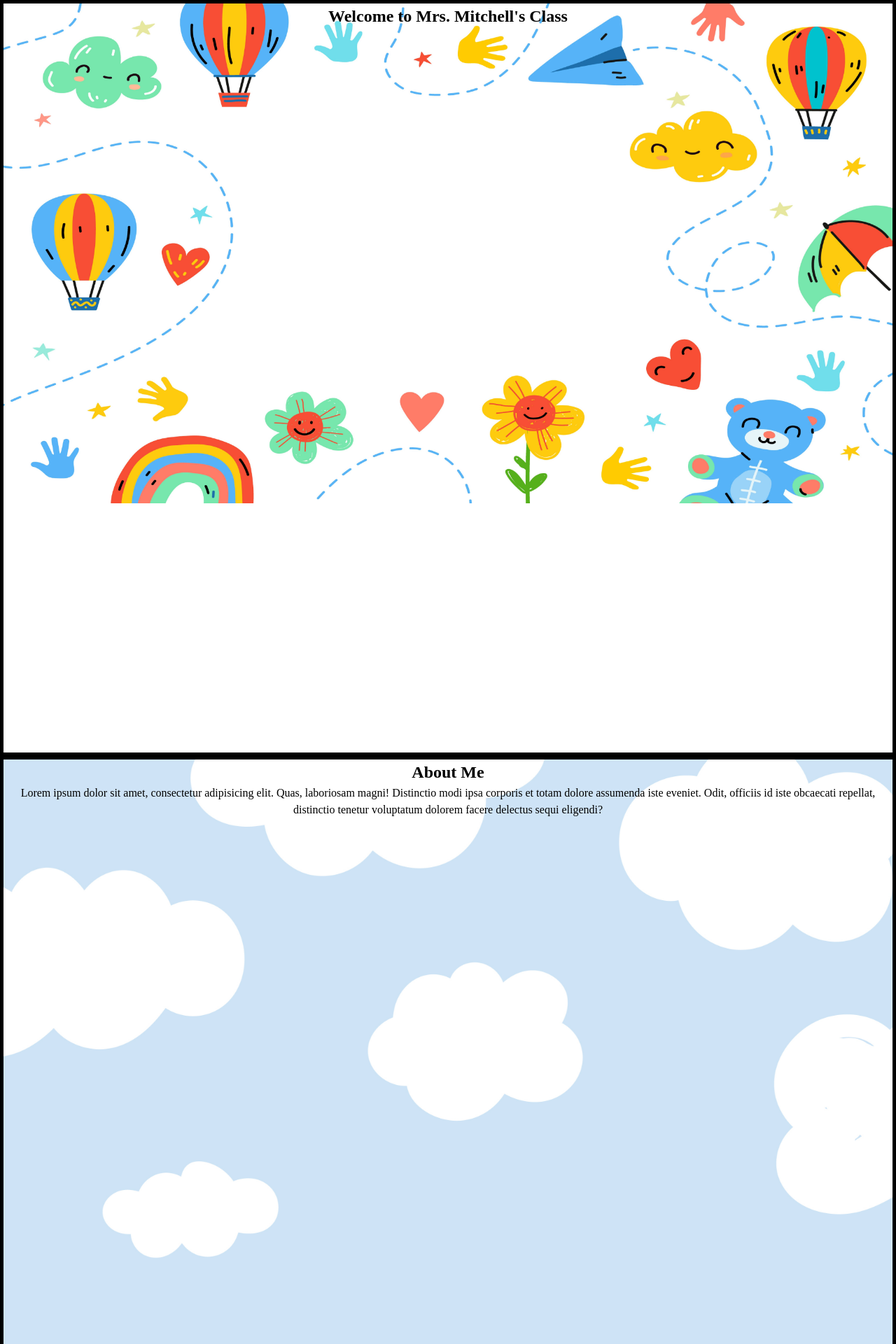
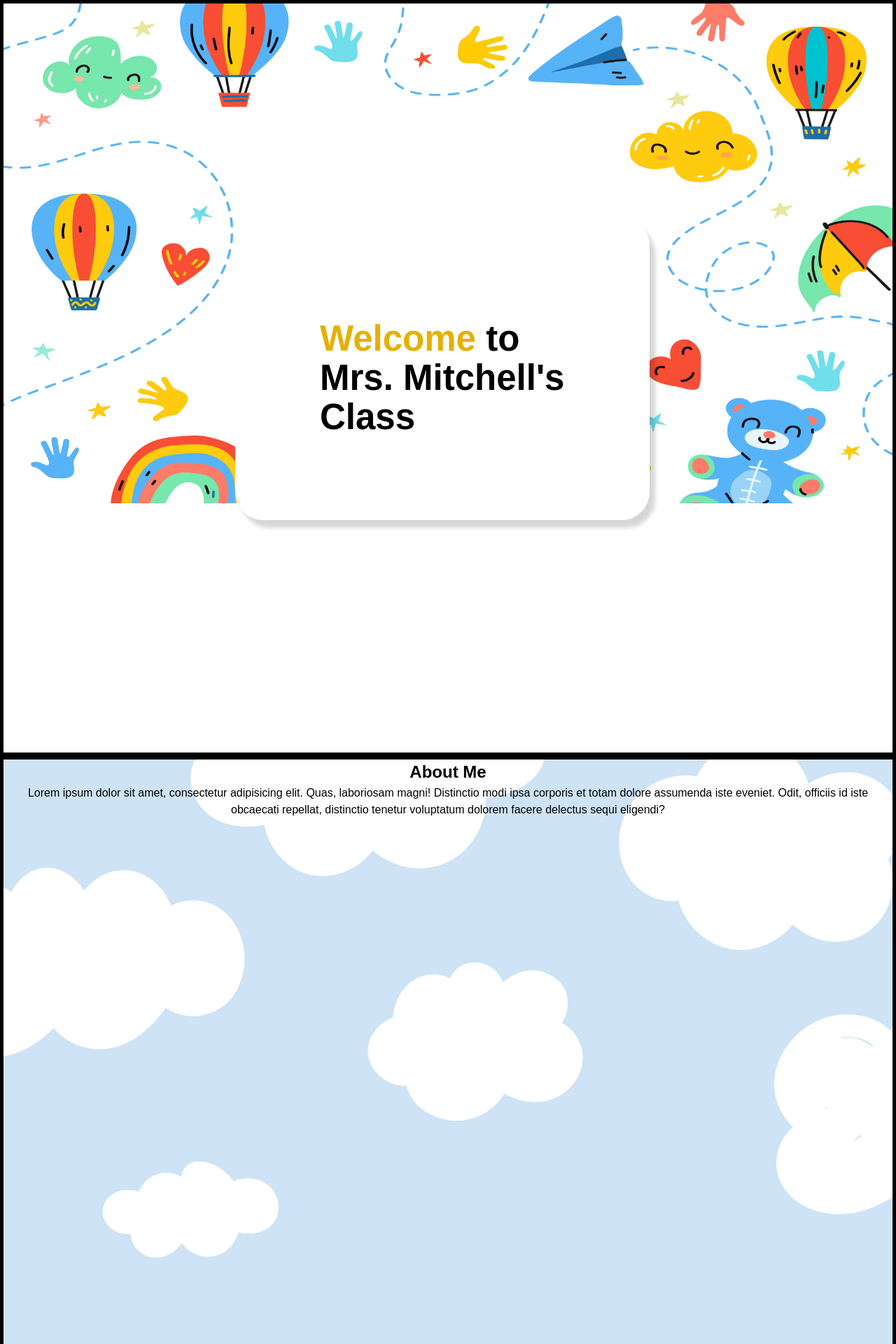
Before and after one commit to TysGitCode/TysGitCode-VSCode, a PHP site: page /LandingPage.html in a window 1280 px wide. Shown: the top 1920 px of the page at 70% size. Run offline with PHP 8.4, Linux system fonts and the light colour scheme.

Commit message:
homepage website

```diff
--- a/Code/moms_website/LandingPage.css
+++ b/Code/moms_website/LandingPage.css
@@ -58,6 +58,7 @@ body {
   min-height: 100vh;
   text-rendering: optimizeSpeed;
   line-height: 1.5;
+  font-family: Arial;
 }
 
 /* A elements that don't have a class get default styles */
@@ -108,6 +109,35 @@ select {
     background-repeat: no-repeat;
 }
 
+.landingPageGrid {
+  display: grid;
+  align-items: center;
+  justify-content: center;
+
+  margin-inline: auto;
+  padding-block: 4rem;
+
+}
+
+.LandingPageGridIMG {
+  grid-row: 1/2;
+  grid-column: 1/2;
+  max-width: 38.125rem;
+
+}
+
+.LandingPageTitle {
+  font-size: 2.125rem;
+  grid-row: 1/2;
+  grid-column: 1/2;
+  max-width: 38.125rem;
+  text-align: left;
+  padding: 20%;
+  line-height: 3.5rem;
+  }
+
+
+
 .aboutMePage {
   background-image: url('Images/cloudBackground.png');
   border: 5px solid black;
@@ -115,6 +145,7 @@ select {
   background-size: fill;
   background-repeat: no-repeat;
 }
+
 
 .aboutMePage2 {
   background-image: url('Images/aboutMeBackground1.png');
--- a/Code/moms_website/LandingPage.html
+++ b/Code/moms_website/LandingPage.html
@@ -17,17 +17,32 @@
 
   <body>
 
-
-
-  <section class="landingPage text-center">
-    <header>
-    <div>
-      <h1>Welcome to Mrs. Mitchell's Class</h1>
+<!--Landing Page-->
+  <section class="landingPage text-center landingPageGrid">
+    <!--Landing Page Title Text Box-->
+    <div class="LandingPageGridIMG">
+      <svg xmlns="http://www.w3.org/2000/svg" xmlns:xlink="http://www.w3.org/1999/xlink" width="610" height="452" viewBox="0 0 610 452">
+        <defs>
+          <filter id="patricia-prudente-6UyWK8mDcWo-unsplash" x="0" y="0" width="610" height="452" filterUnits="userSpaceOnUse">
+            <feOffset dx="8" dy="11" input="SourceAlpha"/>
+            <feGaussianBlur stdDeviation="3" result="blur"/>
+            <feFlood flood-opacity="0.161"/>
+            <feComposite operator="in" in2="blur"/>
+            <feComposite in="SourceGraphic"/>
+          </filter>
+        </defs>
+        <g transform="matrix(1, 0, 0, 1, 0, 0)" filter="url(#patricia-prudente-6UyWK8mDcWo-unsplash)">
+          <rect id="patricia-prudente-6UyWK8mDcWo-unsplash-2" data-name="patricia-prudente-6UyWK8mDcWo-unsplash" width="592" height="432" rx="41" transform="translate(1)" fill="#fff"/>
+        </g>
+      </svg>
     </div>
-    </header>
+    <!--Main Title Text-->
+    <div class="LandingPageTitle">
+      <h1> <span style="color: #E5B002">  Welcome</span> to Mrs. Mitchell's Class</h1>
+    </div>
   </section>
 
-
+<!--Page-->
   <section class="aboutMePage">
     <div>
       <h2 class="text-center">About Me</h2>
@@ -37,7 +52,7 @@
     </div>
   </section>
 
-
+<!--Page-->
   <section class="aboutMePage2">
     <div>
       <h2 class="text-center">Family</h2>
@@ -47,7 +62,7 @@
     </div>
   </section>
 
-
+ <!--Page-->
   <section class="aboutMePage2">
     <div>
       <h2 class="text-center">Hobbies</h2>
@@ -57,7 +72,7 @@
     </div>
   </section>
 
-
+<!--Page-->
   <section class="aboutMePage2">
     <div>
       <h2 class="text-center">Education</h2>
@@ -67,7 +82,7 @@
     </div>
   </section>
 
-
+<!--Page-->
   <section class="aboutMePage2">
     <div>
       <h2 class="text-center">Professional Experience</h2>
@@ -77,7 +92,7 @@
     </div>
   </section>
 
-
+<!--Page-->
   <section class="aboutMePage2">
     <div>
       <h2 class="text-center">Other Involvement and Recognition</h2>
@@ -87,7 +102,7 @@
     </div>
   </section>
 
-
+<!--Page-->
   <section class="docPageBackground">
     <div>
       <h2 class="text-center">Schedule</h2>
@@ -97,7 +112,7 @@
     </div>
   </section>
 
-
+<!--Page-->
   <section class="docPageBackground">
     <div>
       <h2 class="text-center">Homework</h2>
@@ -107,7 +122,7 @@
     </div>
   </section>
 
-
+<!--Page-->
   <section class="docPageBackground">
     <div>
       <h2 class="text-center">Curriculum</h2>
@@ -117,7 +132,7 @@
     </div>
   </section>
 
-
+<!--Page-->
   <section class="docPageBackground">
     <div>
       <h2 class="text-center">Classroom Management</h2>
@@ -127,7 +142,7 @@
     </div>
   </section>
 
-
+<!--Page-->
   <section class="docPageBackground">
     <div>
       <h2 class="text-center">Classroom Management Continued</h2>
@@ -137,7 +152,7 @@
     </div>
   </section>
 
-
+<!--Page-->
   <section class="docPageBackground">
     <div>
       <h2 class="text-center">Communication</h2>
@@ -147,7 +162,7 @@
     </div>
   </section>
 
-
+<!--Page-->
   <section class="docPageBackground">
     <div>
       <h2 class="text-center">Calhan School Links</h2>
```
Lines whose indentation alone changed are shown as unchanged.
